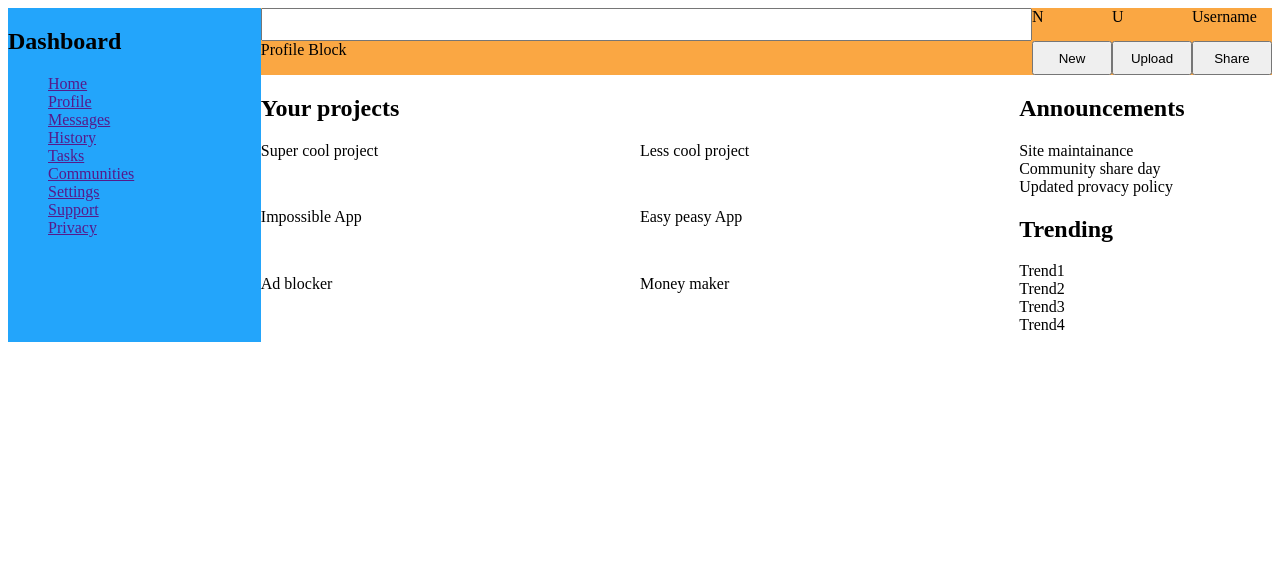
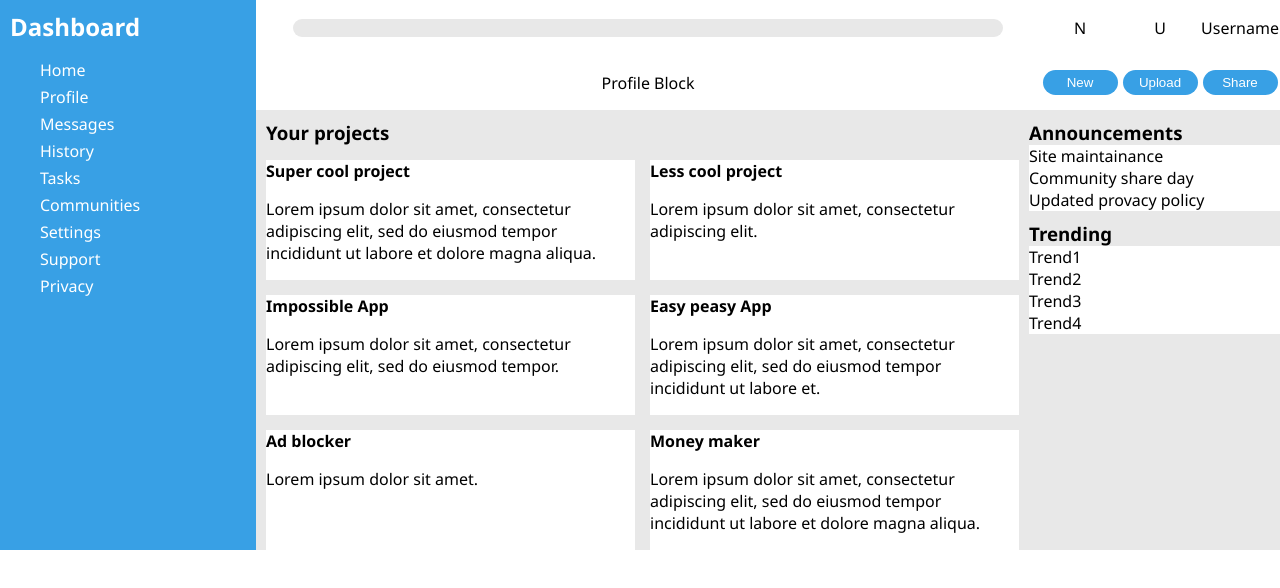
Before and after one commit to karl3644/TOP-admin-dashboard, a plain HTML site: page index.html in a window 1280 px wide. Drawn offline with Linux system fonts and the light colour scheme.

Commit message:
further styling

```diff
--- a/index.css
+++ b/index.css
@@ -1,42 +1,93 @@
 body {
+    margin: 0;
+    padding: 0;
     display: grid;
     grid-template-rows: 1fr 4fr;
     grid-template-columns: 1fr 4fr;
+    font-family: 'Segoe UI', Roboto, Oxygen, Ubuntu, Cantarell, 'Open Sans', 'Helvetica Neue', sans-serif;
 }
 
 aside {
-    background-color: rgb(35, 165, 251);
+    background-color: rgb(56, 160, 229);
     grid-row: 1 / -1;
     grid-column: 1 / 2;
 }
 
+h1 {
+    margin: 10px;
+}
+
+h4 {
+    margin: 0;
+}
+
 header {
-    background-color: rgb(250, 167, 67);
     grid-row: 1 / 2;
     grid-column: 2 / -1;
 
     display: grid;
     grid-template-rows: 1fr 1fr;
     grid-template-columns: 1fr 80px 80px 80px;
+    align-items: center;
+    justify-items: center;
 }
 
 main {
+    background-color: rgb(232, 232, 232);
     display: grid;
     grid-template-columns: 3fr 1fr;
+    gap: 10px;
+    padding-left: 10px;
 }
 
+#search {
+    border-radius: 15px;
+    width: 90%;
+    height: 16px;
+    background-color: rgb(232, 232, 232);
+    border: none;
+}
 
 #projects {
     display: grid;
-    grid-template-rows: repeat(4, 1fr);
+    grid-template-rows: repeat(auto-fit, 1fr);
     grid-template-columns: repeat(2, 1fr);
+    gap: 15px;
 }
 
 .projectTitle {
+    max-height: 100px;
     grid-row: 1 / 2;
     grid-column: 1 / -1;
+}
+
+.h3Margins {
+    margin: 10px 0 0 0;
+}
+
+#projects > div, .atBlock {
+    background-color: white;
 }
 
 ul {
     list-style: none;
 }
+
+
+aside * {
+    color: white;
+    text-decoration: none;
+}
+
+li {
+    margin: 5px 0 5px 0;
+}
+
+.roundedButton {
+    background-color: rgb(56, 160, 229);
+    color: white;
+    border-radius: 15px;
+    border: none;
+    padding: 5px;
+    width: 75px;
+}
--- a/index.html
+++ b/index.html
@@ -25,37 +25,55 @@
         </nav>
     </aside>
     <header>
-            <input type="text">
+            <input name="search" id="search" type="text">
             <div id="Notification">N</div>
             <div id="user">U</div>
             <div id="userName">Username</div>
             <div id="profileBlock">Profile Block</div>
-            <button>New</button>
-            <button>Upload</button>
-            <button>Share</button>
+            <button class="roundedButton">New</button>
+            <button class="roundedButton">Upload</button>
+            <button class="roundedButton">Share</button>
     </header>
     <main>
         <div id="projects">
-            <h2 class="projectTitle">Your projects</h2>
-            <div>Super cool project</div>
-            <div>Less cool project</div>
-            <div>Impossible App</div>
-            <div>Easy peasy App</div>
-            <div>Ad blocker</div>
-            <div>Money maker</div>
+            <h3 class="projectTitle h3Margins">Your projects</h3>
+            <div>
+                <h4>Super cool project</h4>
+                <p>Lorem ipsum dolor sit amet, consectetur adipiscing elit, sed do eiusmod tempor incididunt ut labore et dolore magna aliqua.</p>
+            </div>
+            <div>
+                <h4>Less cool project</h4>
+                <p>Lorem ipsum dolor sit amet, consectetur adipiscing elit.</p>
+            </div>
+            <div>
+                <h4>Impossible App</h4>
+            <p>Lorem ipsum dolor sit amet, consectetur adipiscing elit, sed do eiusmod tempor.</p>
+            </div>
+            <div>
+                <h4>Easy peasy App</h4>
+            <p>Lorem ipsum dolor sit amet, consectetur adipiscing elit, sed do eiusmod tempor incididunt ut labore et.</p>
+            </div>
+            <div>
+                <h4>Ad blocker</h4>
+            <p>Lorem ipsum dolor sit amet.</p>
+            </div>
+            <div>
+                <h4>Money maker</h4>
+            <p>Lorem ipsum dolor sit amet, consectetur adipiscing elit, sed do eiusmod tempor incididunt ut labore et dolore magna aliqua.</p>
+            </div>
         </div>
         <div id="announcementsTrending">
             <div>
-                <h2 class="atTitle">Announcements</h2>
-                <div>
+                <h3 class="atTitle h3Margins">Announcements</h3>
+                <div class="atBlock">
                     <div>Site maintainance</div>
                     <div>Community share day</div>
                     <div>Updated provacy policy</div>
                 </div>
             </div>
             <div>
-                <h2 class="atTitle">Trending</h2>
-                <div>
+                <h3 class="atTitle h3Margins">Trending</h3>
+                <div class="atBlock">
                     <div>Trend1</div>
                     <div>Trend2</div>
                     <div>Trend3</div>
```
